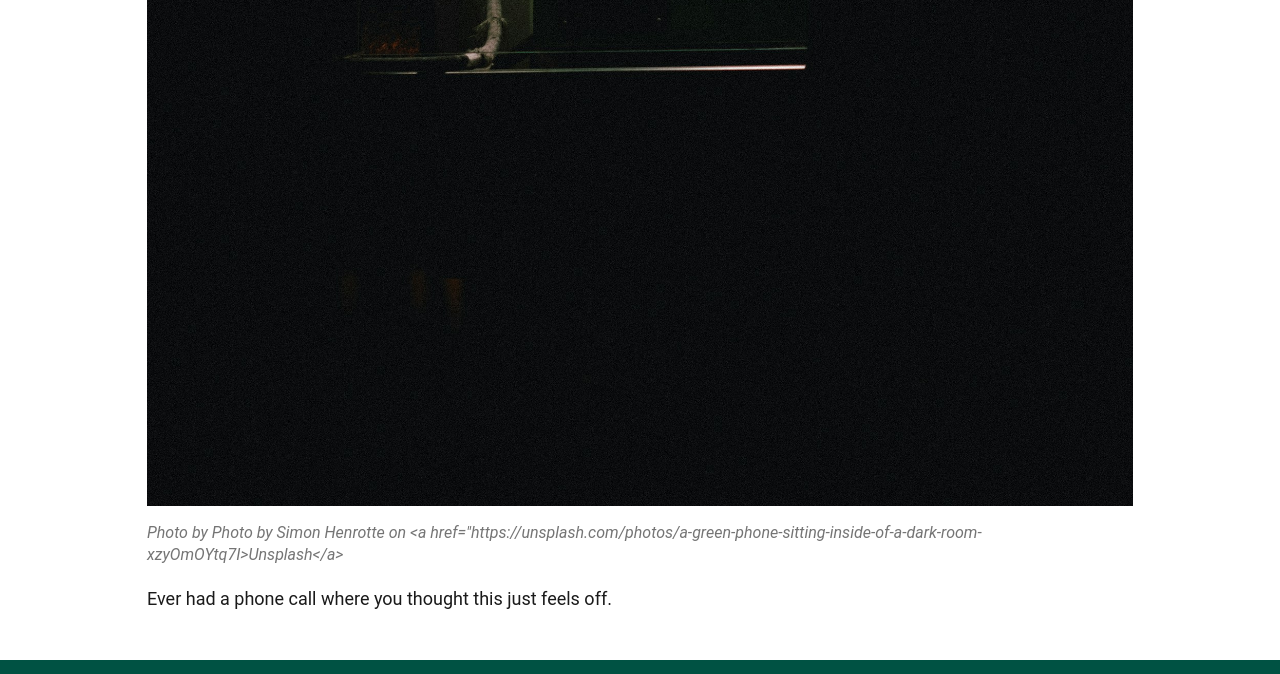
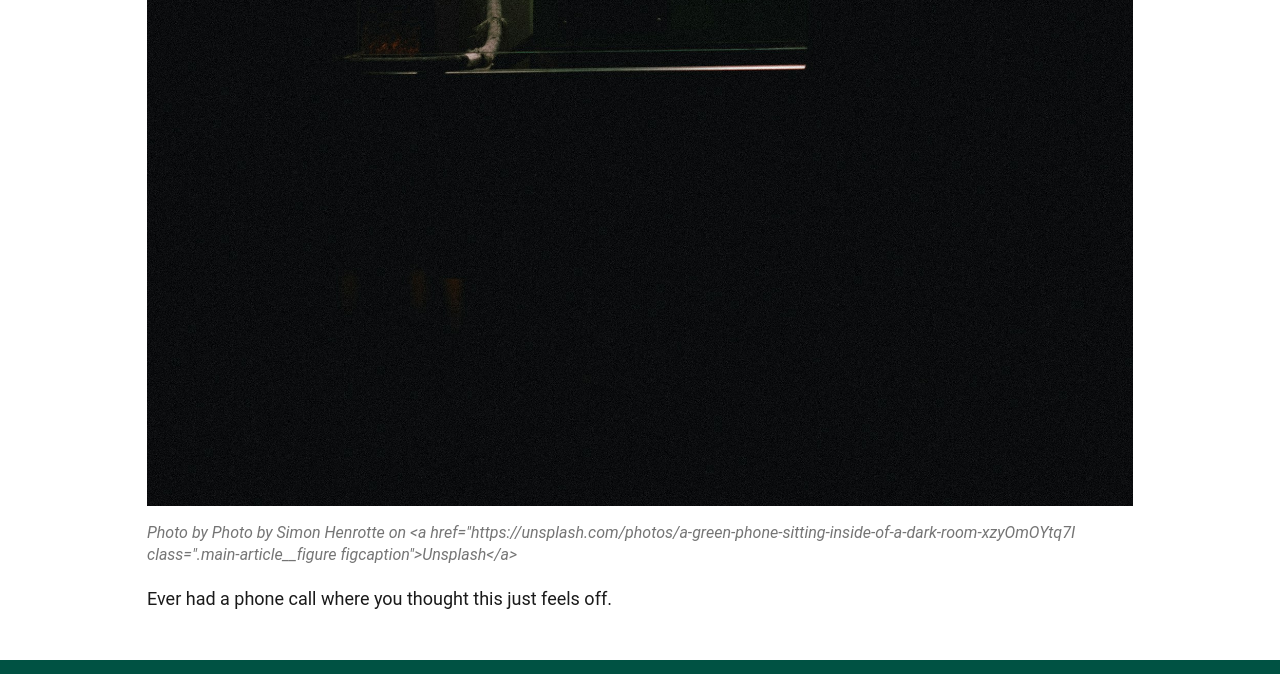
Before and after one commit to monkeysh1ne/agedSpamHelp, an Eleventy site: page src/blog/first-post.md in a window 1280 px wide. Shown: the part 1158-1832 px from the top of the page. Built offline with nearby package versions, Linux system fonts and the light colour scheme; Eleventy itself is replaced by a stand-in of ours; files that its build step writes are made by us from their sources.

Commit message:
Update Blog “first-post”

```diff
--- a/src/blog/first-post.md
+++ b/src/blog/first-post.md
@@ -8,7 +8,8 @@ tags:
   - post
 image: /assets/blog/simon-henrotte-xzyomoytq7i-unsplash.jpg
 imageAlt: Photo by Photo by Simon Henrotte on <a
-  href="https://unsplash.com/photos/a-green-phone-sitting-inside-of-a-dark-room-xzyOmOYtq7I>Unsplash</a>
+  href="https://unsplash.com/photos/a-green-phone-sitting-inside-of-a-dark-room-xzyOmOYtq7I
+  class=".main-article__figure figcaption">Unsplash</a>
 ---
 
 Ever had a phone call where you thought this just feels off.
```
